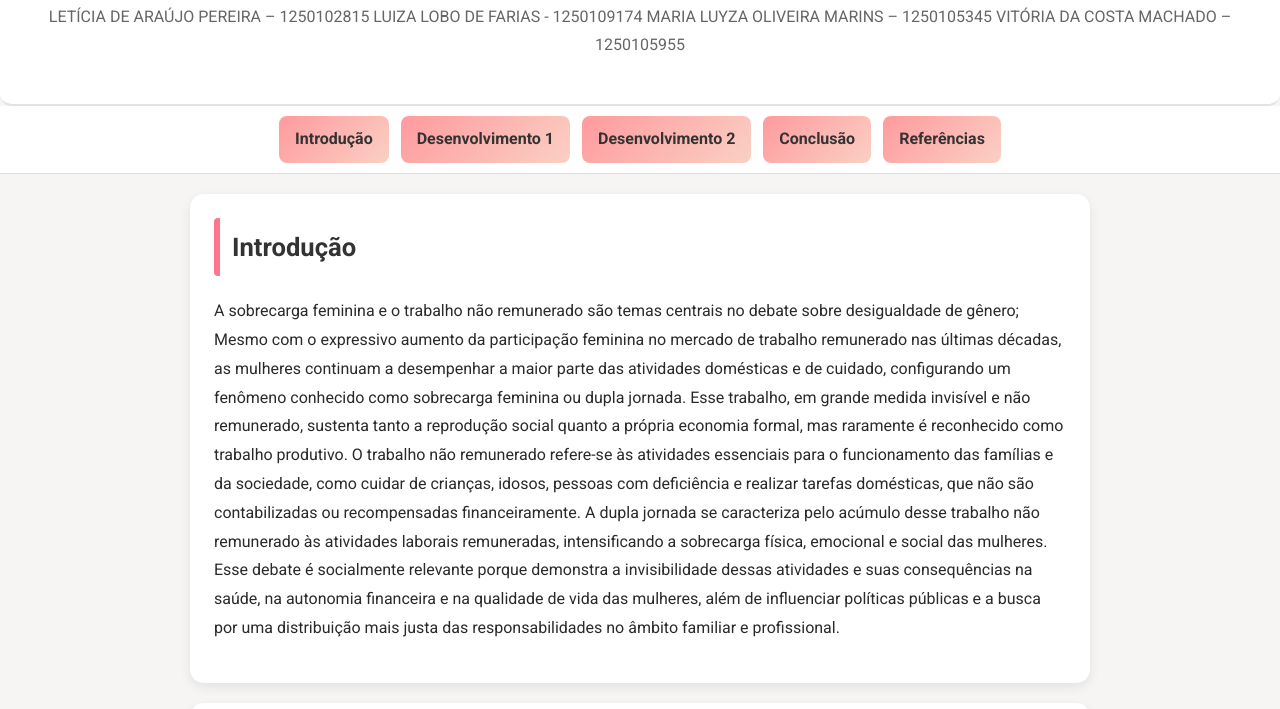
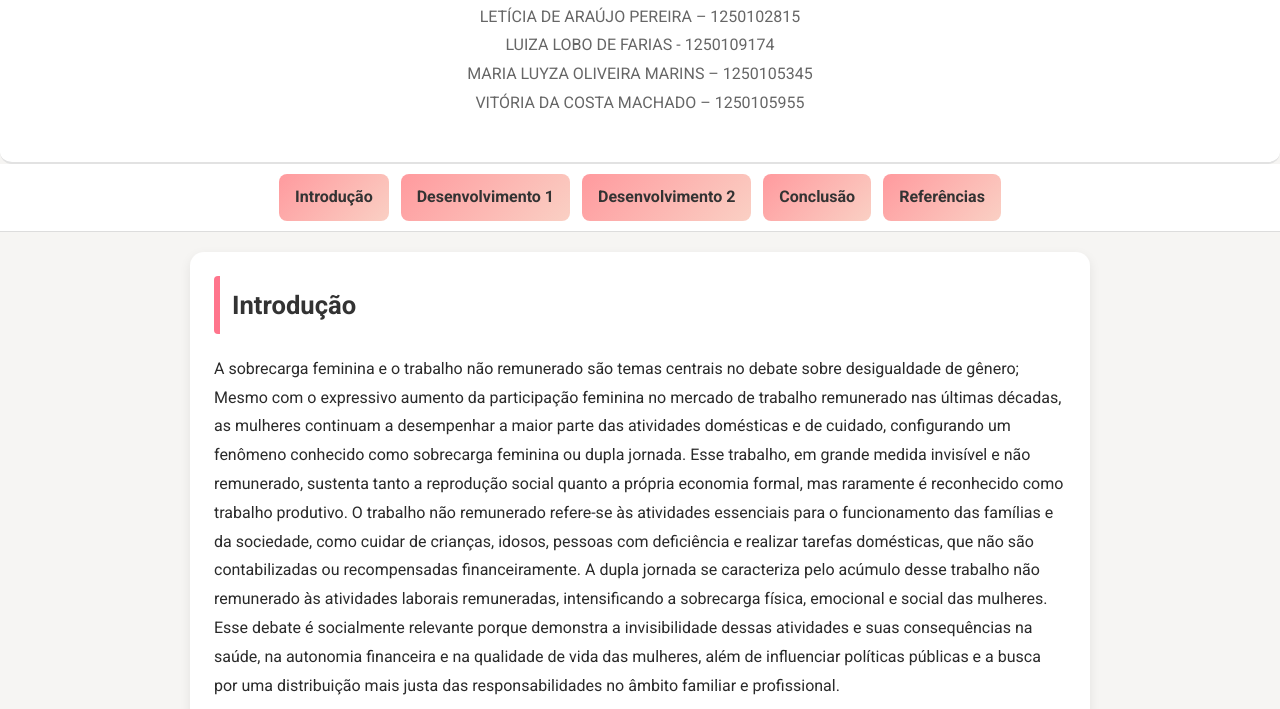
Before and after one commit to AnaBeatrizAbrantes/trabalho-academico, a plain HTML site: page index.html in a window 1280 px wide. Shown: the part 89-798 px from the top of the page. Drawn offline with Linux system fonts and the light colour scheme.

Commit message:
Fix HTML encoding issues in index.html

```diff
--- a/index.html
+++ b/index.html
@@ -13,10 +13,10 @@
     <header>
         <h1>A Sobrecarga Feminina E O Trabalho Não Remunerado</h1>
         <p class="sub">
-            LETÍCIA DE ARAÚJO PEREIRA – 1250102815
-            LUIZA LOBO DE FARIAS - 1250109174
-            MARIA LUYZA OLIVEIRA MARINS – 1250105345
-            VITÓRIA DA COSTA MACHADO – 1250105955
+            LETÍCIA DE ARAÚJO PEREIRA – 1250102815 <br>
+            LUIZA LOBO DE FARIAS - 1250109174 <br>
+            MARIA LUYZA OLIVEIRA MARINS – 1250105345 <br>
+            VITÓRIA DA COSTA MACHADO – 1250105955 <br>
         </p>
     </header>
     <nav class="menu">
```
